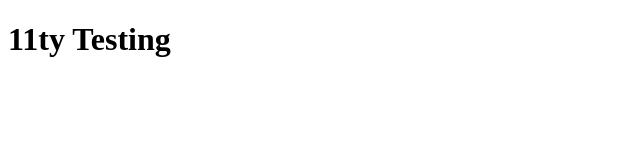
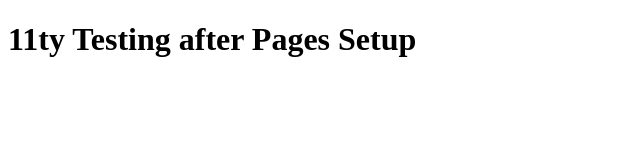
Before and after one commit to davist11/11ty, an Eleventy site: page index.md in a window 1280 px wide. Shown: the whole page, without its empty margins (0-640 px from the left). Built offline with nearby package versions, Linux system fonts and the light colour scheme; Eleventy itself is replaced by a stand-in of ours; files that its build step writes are made by us from their sources.

Commit message:
[n/a] update page title

```diff
--- a/index.md
+++ b/index.md
@@ -1,5 +1,5 @@
 ---
 layout: app.njk
-title: 11ty Testing
+title: 11ty Testing after Pages Setup
 ---
 # {{ title }}
```
